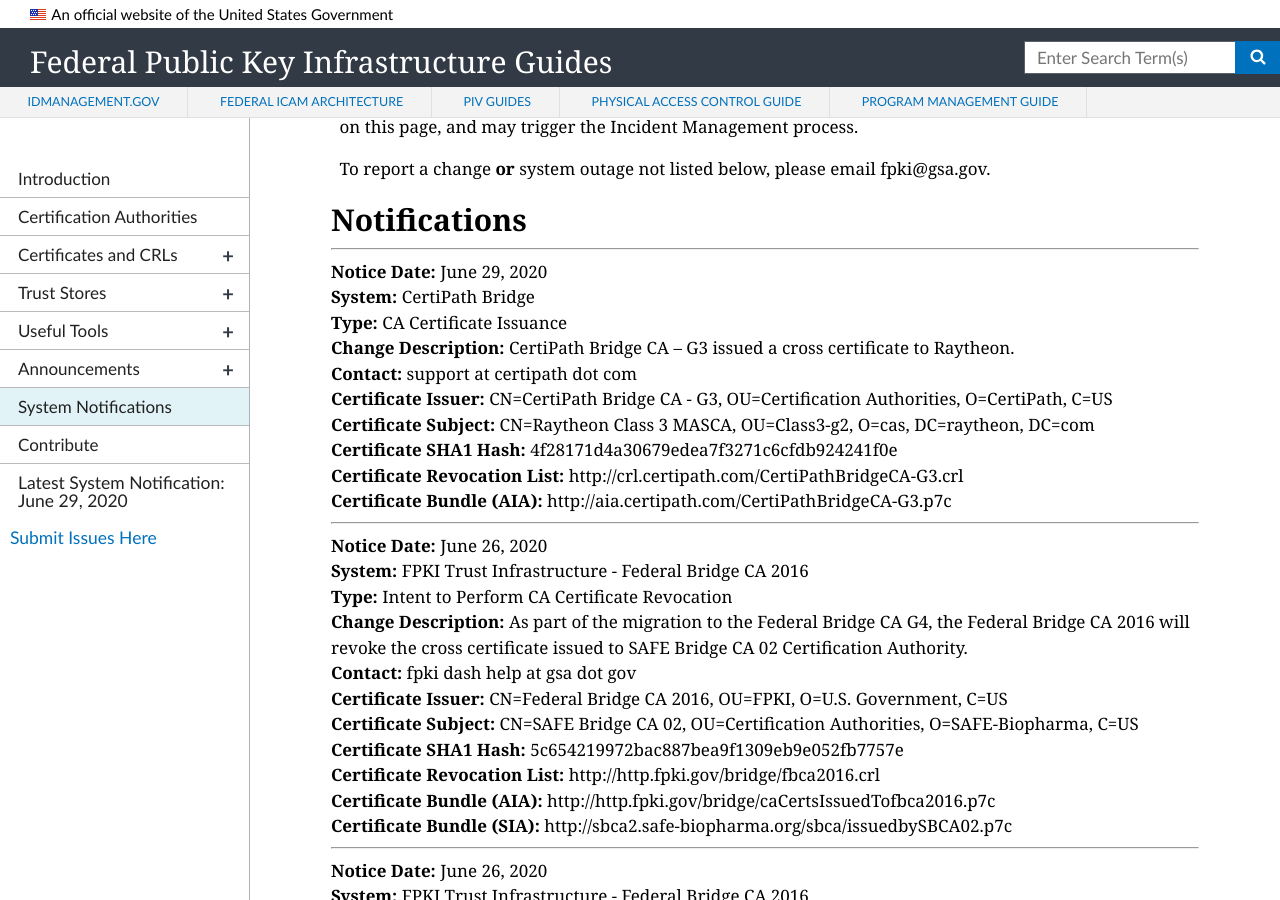
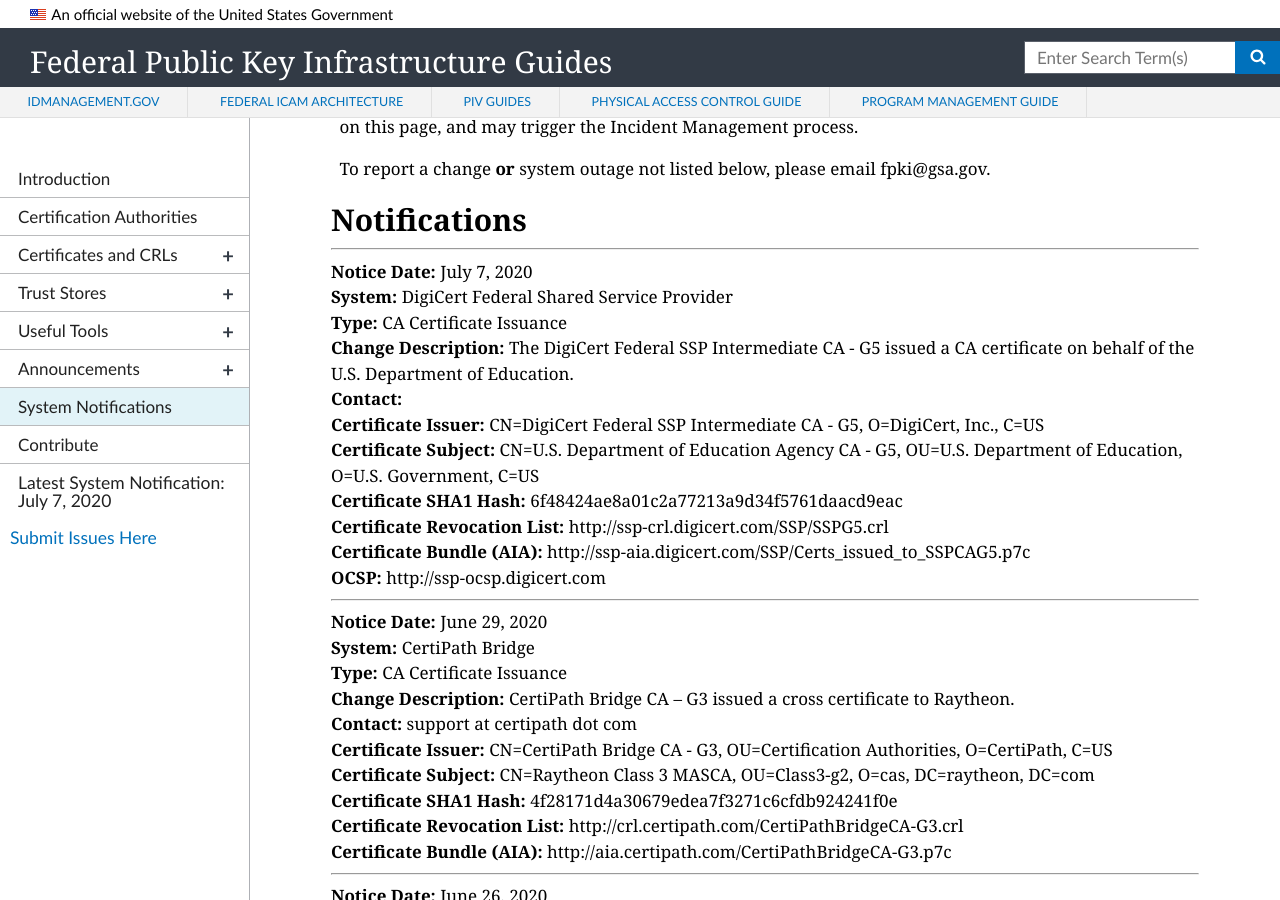
Before and after one commit to GSA/fpki-guides, a Jekyll site: the page built from pages/fpki_notifications.md, in a window 1280 px wide and 900 px high, scrolled down 672 px. Built offline with Jekyll 4.4.1, drawn with Linux system fonts in a browser that asks for light colours; nearby versions of some CDN libraries.

Commit message:
Update notifications.yml
Added update for #713

```diff
--- a/_data/notifications.yml
+++ b/_data/notifications.yml
@@ -2595,6 +2595,18 @@
   sia_uri:
   ocsp_uri:
 
+- notice_date: July 7, 2020
+  change_type: CA Certificate Issuance
+  start_datetime: June 9, 2020
+  system: DigiCert Federal Shared Service Provider
+  change_description: The DigiCert Federal SSP Intermediate CA - G5 issued a CA certificate on behalf of the U.S. Department of Education.
+  ca_certificate_hash:  6f48424ae8a01c2a77213a9d34f5761daacd9eac
+  ca_certificate_issuer: CN=DigiCert Federal SSP Intermediate CA - G5, O=DigiCert, Inc., C=US
+  ca_certificate_subject: CN=U.S. Department of Education Agency CA - G5, OU=U.S. Department of Education, O=U.S. Government, C=US
+  cdp_uri:  http://ssp-crl.digicert.com/SSP/SSPG5.crl
+  aia_uri: http://ssp-aia.digicert.com/SSP/Certs_issued_to_SSPCAG5.p7c
+  sia_uri:
+  ocsp_uri:  http://ssp-ocsp.digicert.com
 
 #- notice_date:
 #  change_type: CA Certificate Issuance
```
